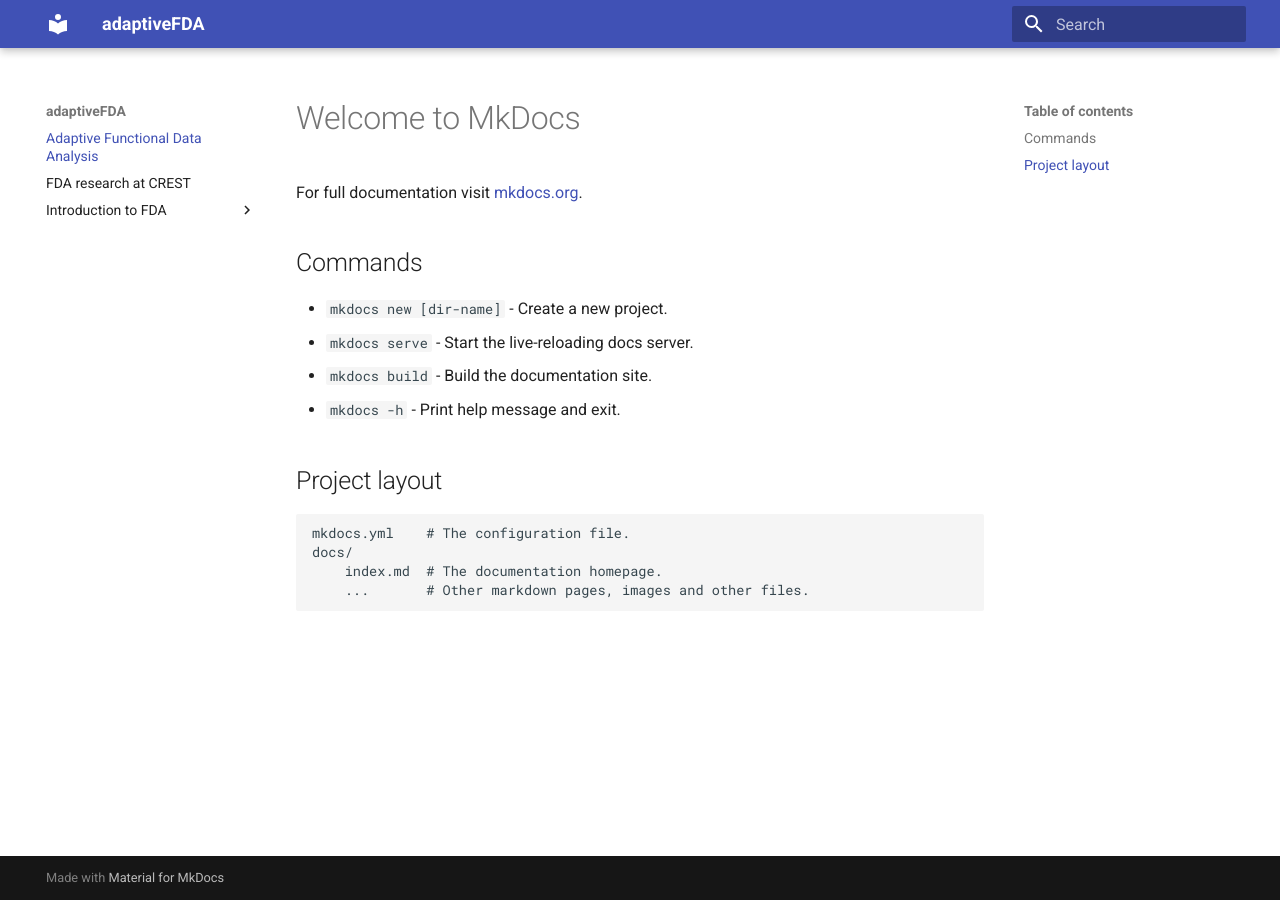
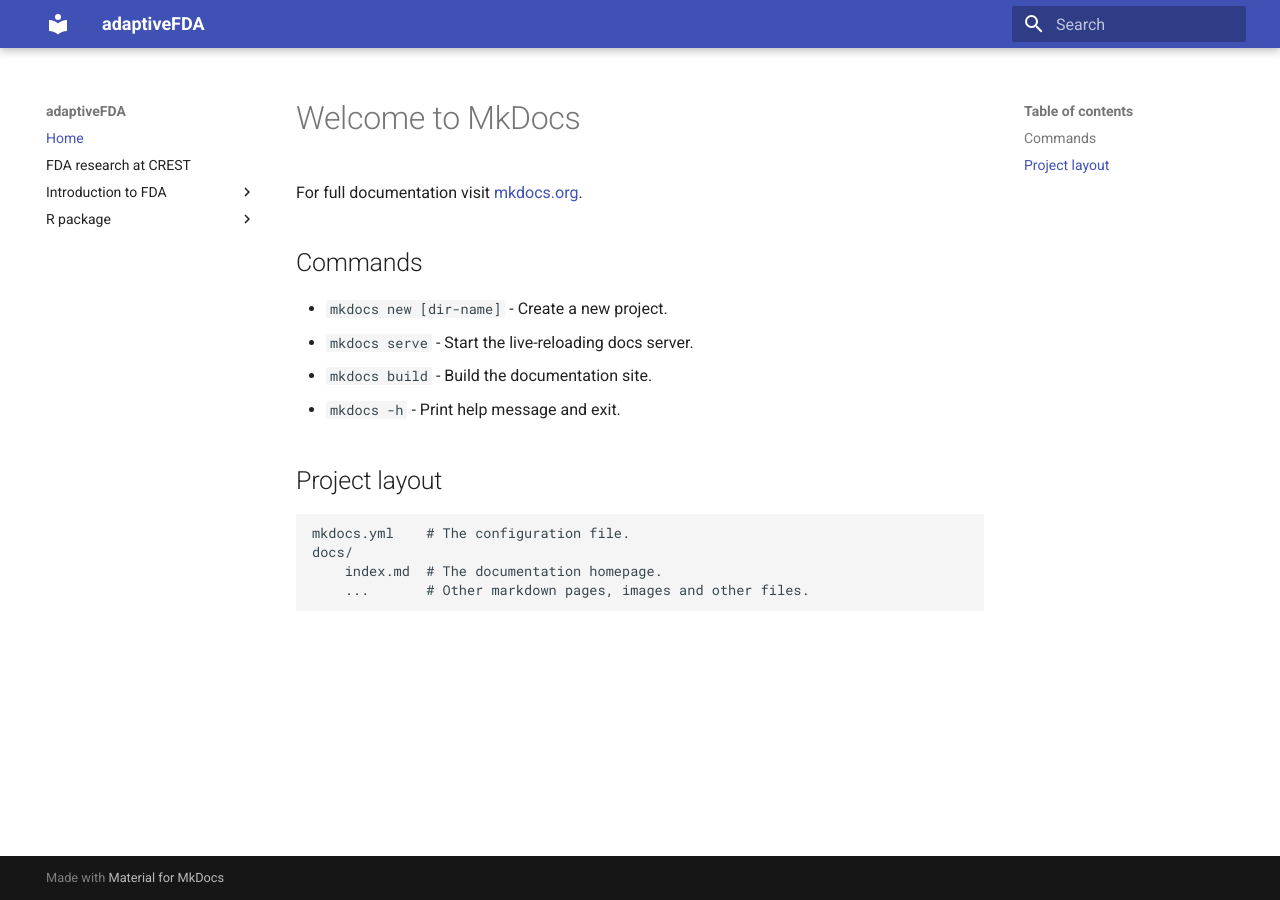
Before and after one commit to adaptive-FDA/quick-start, an MkDocs documentation site: the page built from docs/index.md, in a window 1280 px wide. Built offline with MkDocs 1.6.1 and Material for MkDocs 9.7.7, drawn with Linux system fonts in a browser that asks for light colours.

Commit message:
DOC: Init more empty pages

```diff
--- a/mkdocs.yml
+++ b/mkdocs.yml
@@ -6,7 +6,11 @@
       redirect_maps:
         index.md: index.html
 nav:
-  - Adaptive Functional Data Analysis: index.md
+  - Home: index.md
   - FDA research at CREST: crest_research.md
   - Introduction to FDA:
     - Paradigm shift: intro_paradigm.md
+    - Fields of application: intro_fields_app.md
+    - Use cases: intro_usecases.md
+  - R package:
+    - Introduction: pkg_intro.md
```
Also changed, not shown: docs/intro_fields_app.md (added), docs/intro_usecases.md (added), docs/pkg_intro.md (added).
